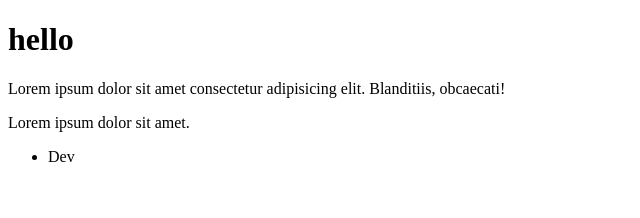
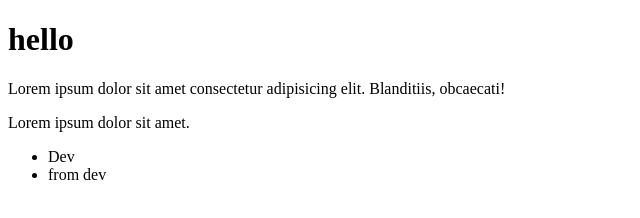
Before and after one commit to kajal70158/Practice, a plain HTML site: page first/index.html in a window 1280 px wide. Shown: the full height of the page, 0-640 px from the left. Drawn offline with Linux system fonts and the light colour scheme.

Commit message:
li added

```diff
--- a/first/index.html
+++ b/first/index.html
@@ -12,6 +12,7 @@
     <p>Lorem ipsum dolor sit amet.</p>
     <ul>
         <li>Dev</li>
+        <li>from dev</li>
     </ul>
 </body>
 </html>
```
